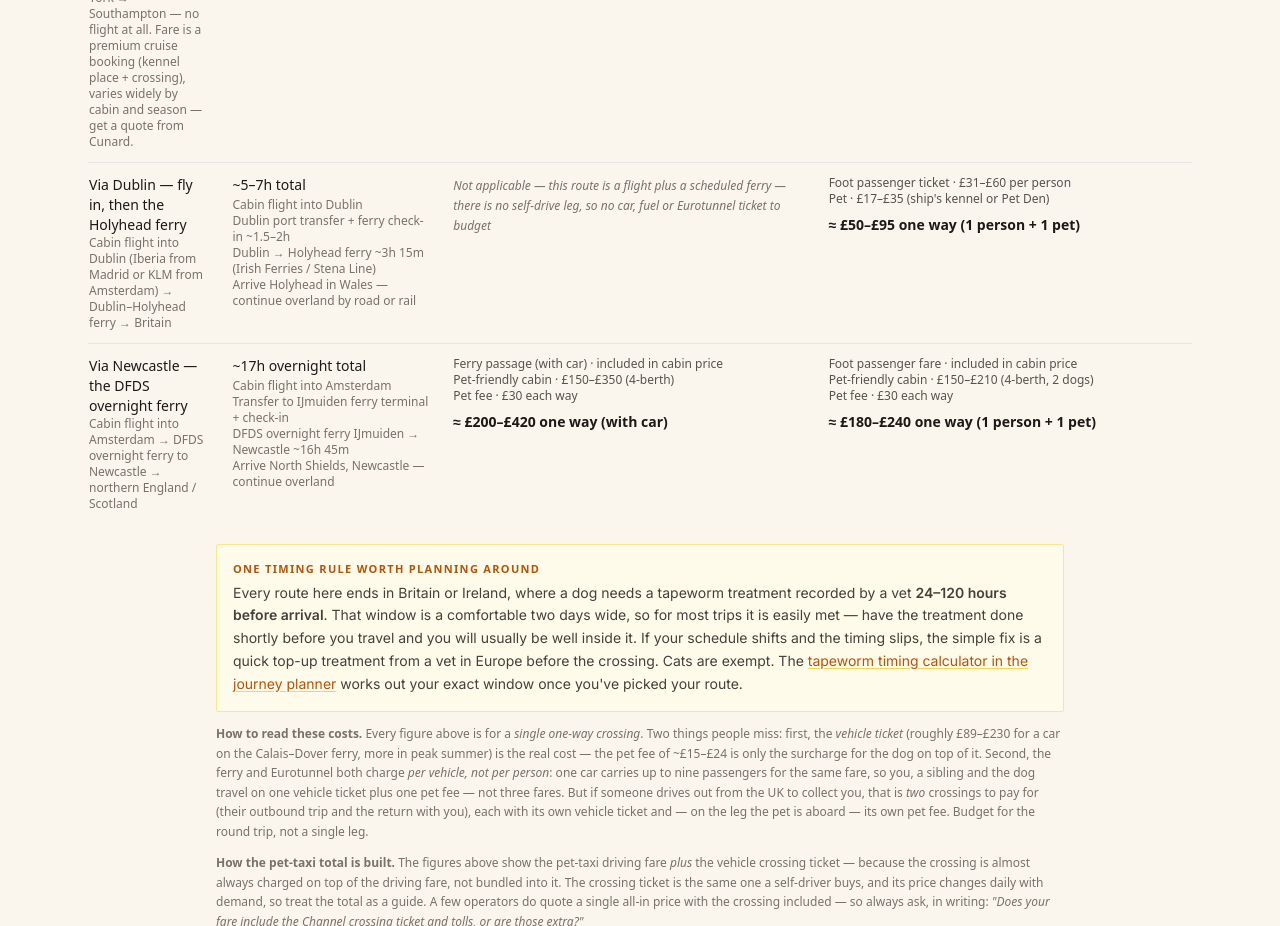
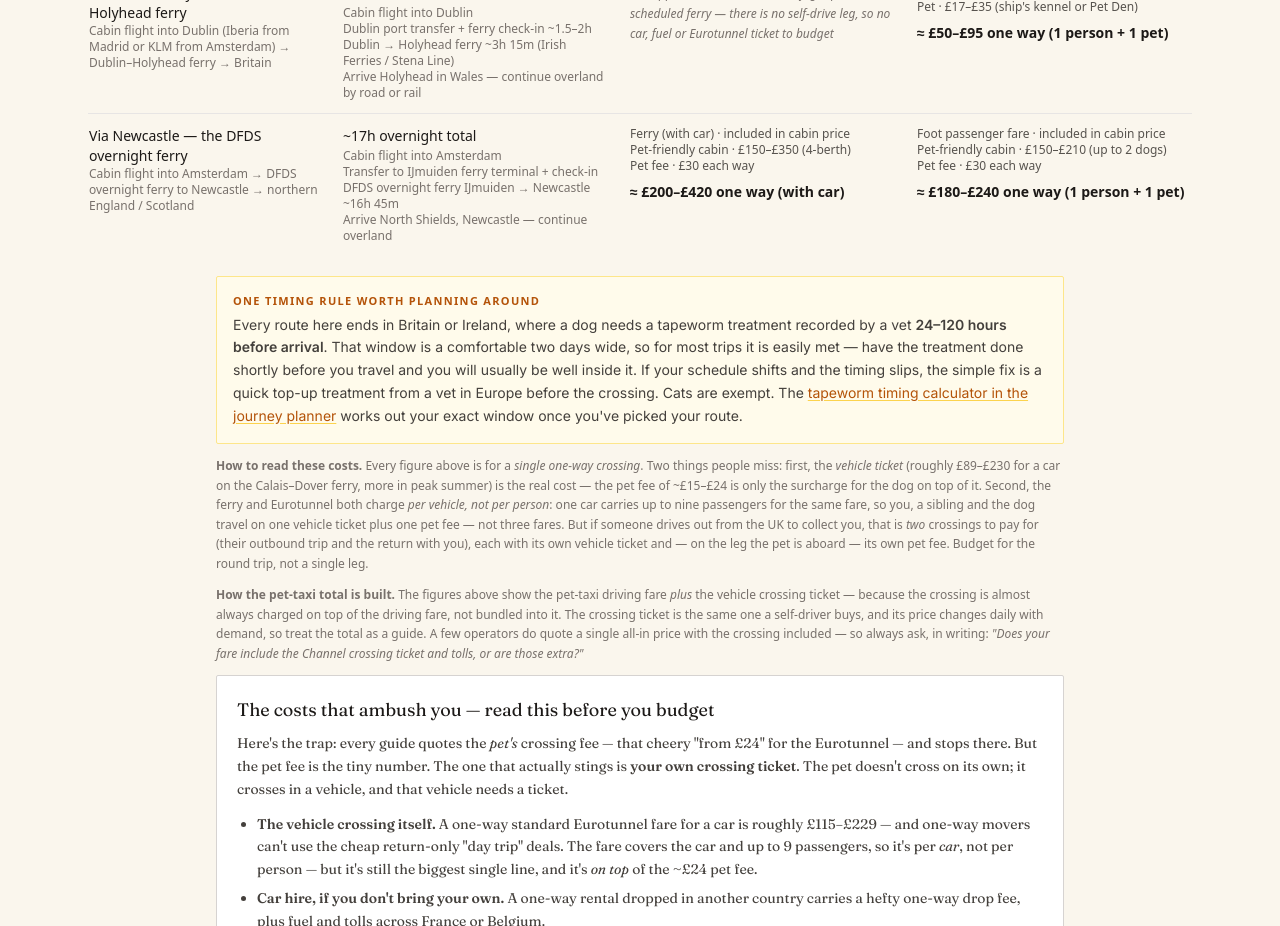
Before and after one commit to rupindermahay/petsincabin, a Next.js app: page /getting-your-pet-into-the-uk in a window 1280 px wide. Shown: the part 2180-3106 px from the top of the page. Built offline with nearby package versions, Linux system fonts and the light colour scheme.

Commit message:
Add files via upload

```diff
--- a/components/RouteComparison.jsx
+++ b/components/RouteComparison.jsx
@@ -268,14 +268,14 @@ const ROUTES = [
       "Arrive North Shields, Newcastle — continue overland",
     ],
     driveCost: [
-      "Ferry passage (with car) · included in cabin price",
+      "Ferry (with car) · included in cabin price",
       "Pet-friendly cabin · £150–£350 (4-berth)",
       "Pet fee · £30 each way",
     ],
     driveTotal: "≈ £200–£420 one way (with car)",
     taxiCost: [
       "Foot passenger fare · included in cabin price",
-      "Pet-friendly cabin · £150–£210 (4-berth, 2 dogs)",
+      "Pet-friendly cabin · £150–£210 (up to 2 dogs)",
       "Pet fee · £30 each way",
     ],
     taxiTotal: "≈ £180–£240 one way (1 person + 1 pet)",
@@ -524,10 +524,10 @@ export default function RouteComparison() {
           <div className="hidden md:block overflow-x-auto md:-mx-12 lg:-mx-24 xl:-mx-32">
             <table className="w-full text-sm border-collapse table-fixed">
               <colgroup>
-                <col style={{ width: "12%" }} />
-                <col style={{ width: "20%" }} />
-                <col style={{ width: "34%" }} />
-                <col style={{ width: "34%" }} />
+                <col style={{ width: "22%" }} />
+                <col style={{ width: "26%" }} />
+                <col style={{ width: "26%" }} />
+                <col style={{ width: "26%" }} />
               </colgroup>
               <thead>
                 <tr className="border-b-2 border-stone-300 align-bottom">
```
